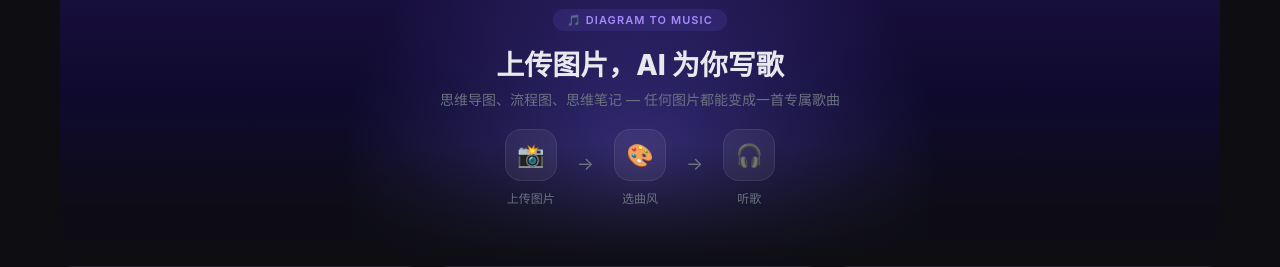
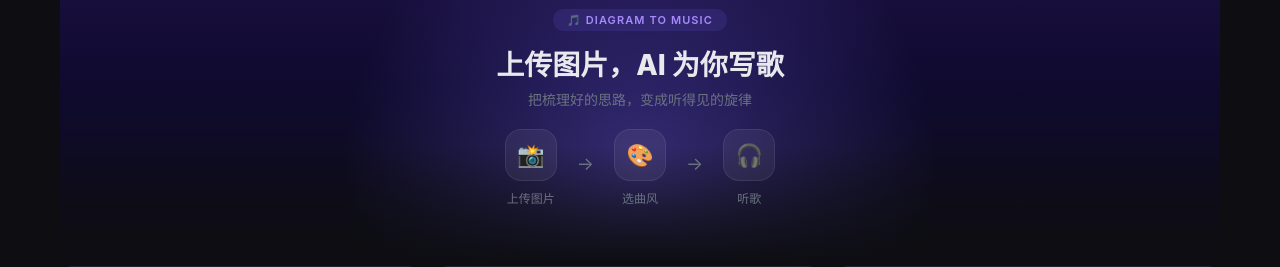
Before and after one commit to mindmapmaster/diagram-to-music, a Flask app: page / in a window 1280 px wide. Shown: the top 267 px of the page. Run offline with Flask 3, Linux system fonts and the light colour scheme.

Commit message:
优化副标题文案：把梳理好的思路，变成听得见的旋律

```diff
--- a/templates/index.html
+++ b/templates/index.html
@@ -134,7 +134,7 @@ body { background:var(--bg); color:var(--text); font-family:-apple-system,BlinkM
         <div class="hero-inner">
             <div class="hero-badge">🎵 DIAGRAM TO MUSIC</div>
             <h1 class="hero-title">上传图片，AI 为你写歌</h1>
-            <p class="hero-desc">思维导图、流程图、思维笔记 — 任何图片都能变成一首专属歌曲</p>
+            <p class="hero-desc">把梳理好的思路，变成听得见的旋律</p>
             <div class="hero-flow">
                 <div class="hero-step">
                     <div class="hero-step-icon">📸</div>
```
